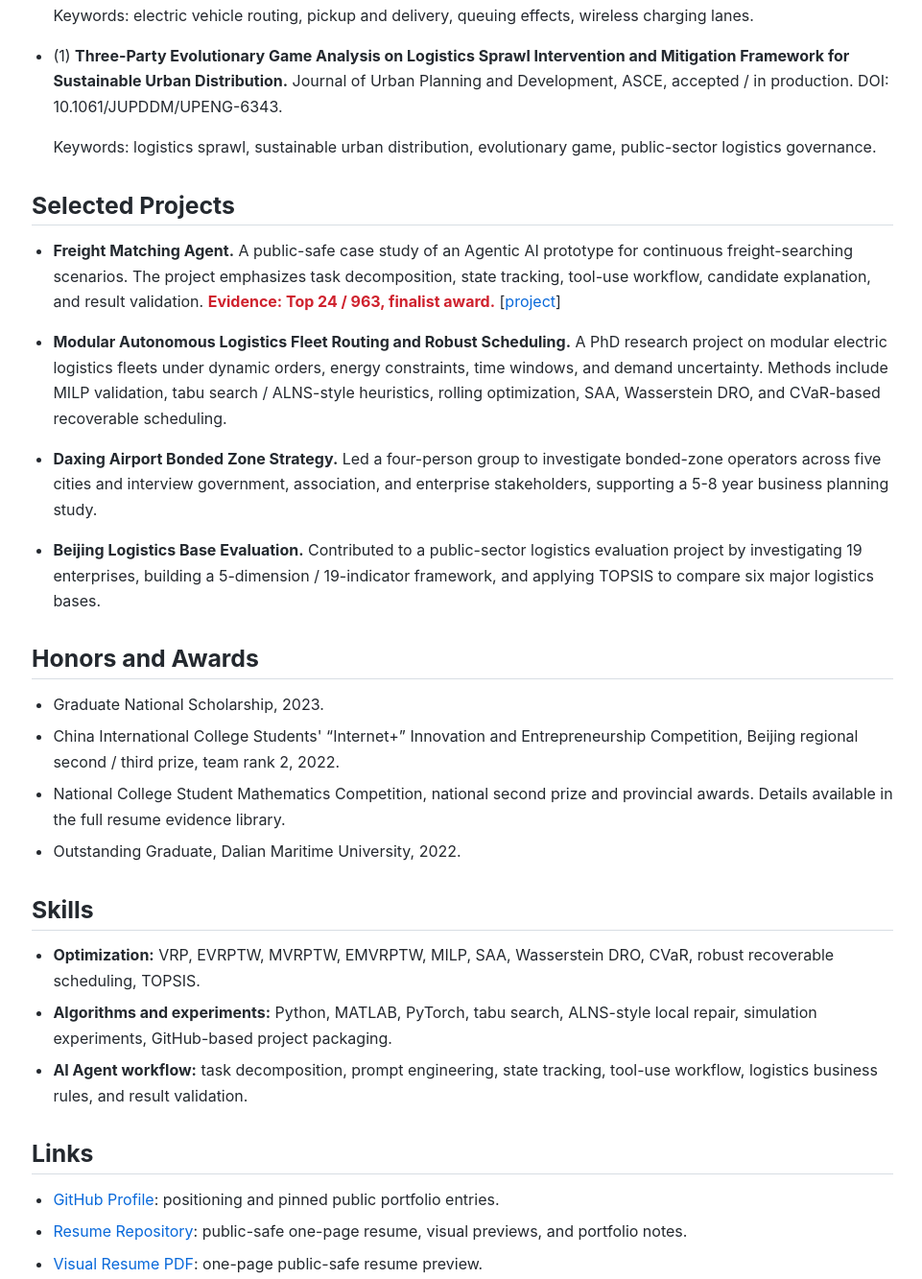
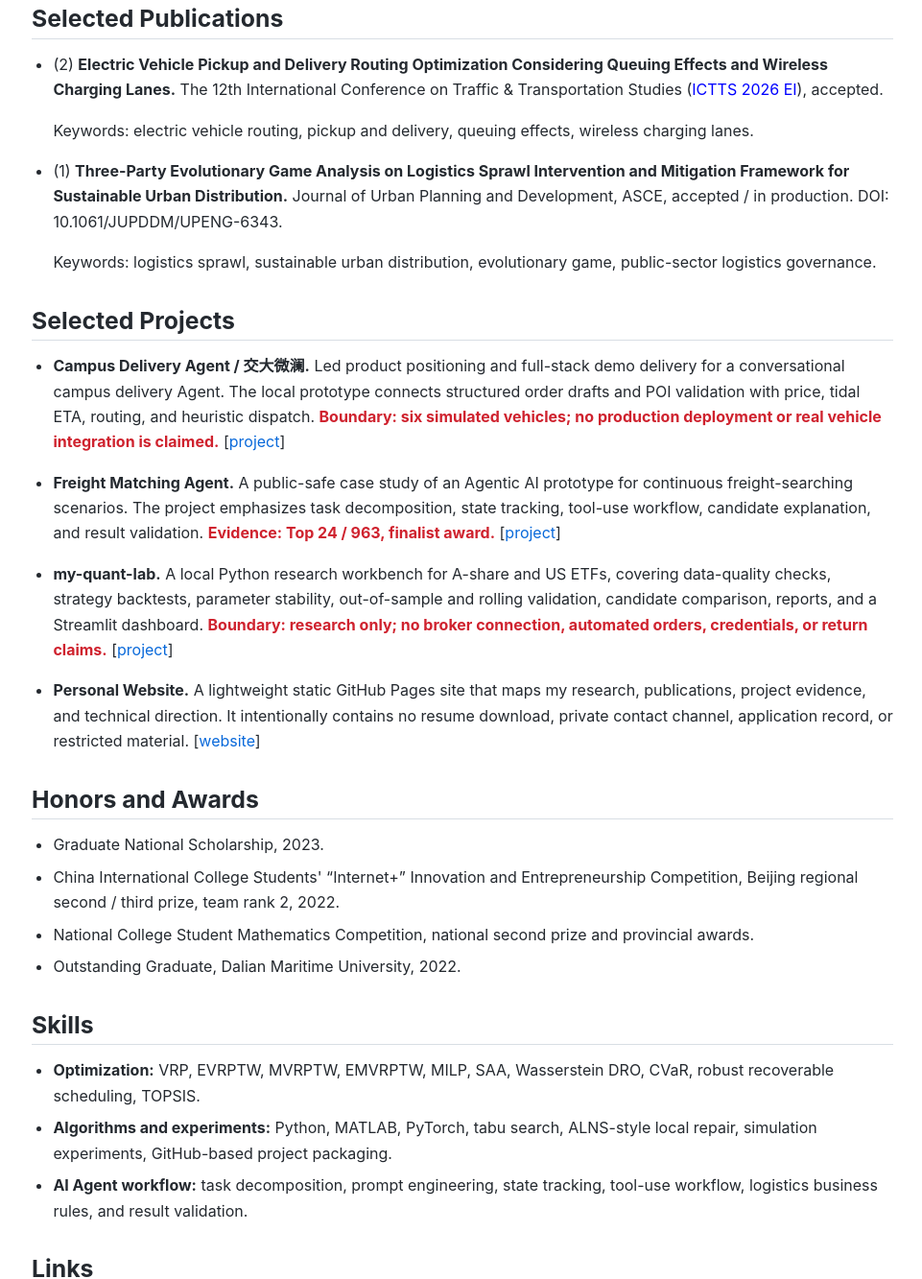
Before and after one commit to Torch-ju/Torch-ju.github.io, a plain HTML site: page index.html in a window 1280 px wide. Shown: the part 1445-2778 px from the top of the page at 96% size, without its empty margins (319-1280 px from the left). Drawn offline with Linux system fonts and the light colour scheme.

Commit message:
Replace resume links with project portfolio

```diff
--- a/index.html
+++ b/index.html
@@ -4,6 +4,7 @@
   <meta charset="utf-8">
   <meta name="viewport" content="width=device-width, initial-scale=1">
   <meta name="description" content="Chengju Liang's homepage: Transportation PhD candidate at Beijing Jiaotong University, focused on operations research, logistics decision intelligence, and AI Agent applications.">
+  <link rel="icon" href="data:,">
   <title>Chengju Liang - Homepage</title>
   <link rel="stylesheet" href="styles.css">
 </head>
@@ -43,8 +44,9 @@
           <li>AI Agents × Operations Research × Logistics Decision Intelligence</li>
           <li><a href="https://github.com/Torch-ju" target="_blank" rel="noreferrer">GitHub</a></li>
           <li><a href="https://torch-ju.github.io/" target="_blank" rel="noreferrer">Homepage</a></li>
-          <li><a href="https://github.com/Torch-ju/resume/blob/main/assets/caspian_liang_resume_v3_public_visual_interviewer.pdf" target="_blank" rel="noreferrer">Resume PDF</a></li>
+          <li><a href="https://github.com/Torch-ju/campus-delivery-agent" target="_blank" rel="noreferrer">Campus Delivery Agent</a></li>
           <li><a href="https://github.com/Torch-ju/freight-matching-agent" target="_blank" rel="noreferrer">Freight Matching Agent</a></li>
+          <li><a href="https://github.com/Torch-ju/my-quant-lab" target="_blank" rel="noreferrer">Quant Research Lab</a></li>
         </ul>
         <p class="public-note">A public academic homepage. More private materials require my permission first.</p>
       </section>
@@ -86,10 +88,12 @@
 
         <h1 id="news">News</h1>
         <ul>
+          <li><em>2026</em>: I organized Campus Delivery Agent / 交大微澜 as a public-safe case study of conversational ordering, deterministic logistics decisions, and a runnable local full-stack demo.</li>
           <li><em>2026</em>: I organized Freight Matching Agent as my main public case study for AI Agent × logistics decision support; competition result: Top 24 / 963, finalist award.</li>
+          <li><em>2026</em>: I opened my-quant-lab as a research-only Python workbench for backtesting, out-of-sample validation, rolling validation, and human-reviewed AI analysis.</li>
           <li><em>2026</em>: ICTTS 2026 EI paper accepted: <em>Electric Vehicle Pickup and Delivery Routing Optimization Considering Queuing Effects and Wireless Charging Lanes</em>.</li>
           <li><em>2026</em>: ASCE Journal of Urban Planning and Development paper accepted / in production, DOI: 10.1061/JUPDDM/UPENG-6343.</li>
-          <li><em>2026</em>: Public-safe GitHub profile, resume repository, and academic homepage were organized for job-search and research communication.</li>
+          <li><em>2026</em>: Public-safe GitHub profile and academic homepage were organized for job-search and research communication.</li>
         </ul>
 
         <h1 id="educations">Educations</h1>
@@ -121,6 +125,15 @@
         <ul>
           <li>
             <p>
+              <strong>Campus Delivery Agent / 交大微澜.</strong>
+              Led product positioning and full-stack demo delivery for a conversational campus delivery Agent.
+              The local prototype connects structured order drafts and POI validation with price, tidal ETA, routing, and heuristic dispatch.
+              <span class="evidence">Boundary: six simulated vehicles; no production deployment or real vehicle integration is claimed.</span>
+              [<a href="https://github.com/Torch-ju/campus-delivery-agent" target="_blank" rel="noreferrer">project</a>]
+            </p>
+          </li>
+          <li>
+            <p>
               <strong>Freight Matching Agent.</strong>
               A public-safe case study of an Agentic AI prototype for continuous freight-searching scenarios.
               The project emphasizes task decomposition, state tracking, tool-use workflow, candidate explanation, and result validation.
@@ -130,23 +143,19 @@
           </li>
           <li>
             <p>
-              <strong>Modular Autonomous Logistics Fleet Routing and Robust Scheduling.</strong>
-              A PhD research project on modular electric logistics fleets under dynamic orders, energy constraints, time windows, and demand uncertainty.
-              Methods include MILP validation, tabu search / ALNS-style heuristics, rolling optimization, SAA, Wasserstein DRO, and CVaR-based recoverable scheduling.
+              <strong>my-quant-lab.</strong>
+              A local Python research workbench for A-share and US ETFs, covering data-quality checks, strategy backtests,
+              parameter stability, out-of-sample and rolling validation, candidate comparison, reports, and a Streamlit dashboard.
+              <span class="evidence">Boundary: research only; no broker connection, automated orders, credentials, or return claims.</span>
+              [<a href="https://github.com/Torch-ju/my-quant-lab" target="_blank" rel="noreferrer">project</a>]
             </p>
           </li>
           <li>
             <p>
-              <strong>Daxing Airport Bonded Zone Strategy.</strong>
-              Led a four-person group to investigate bonded-zone operators across five cities and interview government, association, and enterprise stakeholders,
-              supporting a 5-8 year business planning study.
-            </p>
-          </li>
-          <li>
-            <p>
-              <strong>Beijing Logistics Base Evaluation.</strong>
-              Contributed to a public-sector logistics evaluation project by investigating 19 enterprises, building a 5-dimension / 19-indicator framework,
-              and applying TOPSIS to compare six major logistics bases.
+              <strong>Personal Website.</strong>
+              A lightweight static GitHub Pages site that maps my research, publications, project evidence, and technical direction.
+              It intentionally contains no resume download, private contact channel, application record, or restricted material.
+              [<a href="https://torch-ju.github.io/" target="_blank" rel="noreferrer">website</a>]
             </p>
           </li>
         </ul>
@@ -155,7 +164,7 @@
         <ul>
           <li>Graduate National Scholarship, 2023.</li>
           <li>China International College Students' “Internet+” Innovation and Entrepreneurship Competition, Beijing regional second / third prize, team rank 2, 2022.</li>
-          <li>National College Student Mathematics Competition, national second prize and provincial awards. Details available in the full resume evidence library.</li>
+          <li>National College Student Mathematics Competition, national second prize and provincial awards.</li>
           <li>Outstanding Graduate, Dalian Maritime University, 2022.</li>
         </ul>
 
@@ -169,9 +178,10 @@
         <h1 id="links">Links</h1>
         <ul>
           <li><a href="https://github.com/Torch-ju" target="_blank" rel="noreferrer">GitHub Profile</a>: positioning and pinned public portfolio entries.</li>
-          <li><a href="https://github.com/Torch-ju/resume" target="_blank" rel="noreferrer">Resume Repository</a>: public-safe one-page resume, visual previews, and portfolio notes.</li>
-          <li><a href="https://github.com/Torch-ju/resume/blob/main/assets/caspian_liang_resume_v3_public_visual_interviewer.pdf" target="_blank" rel="noreferrer">Visual Resume PDF</a>: one-page public-safe resume preview.</li>
+          <li><a href="https://github.com/Torch-ju/campus-delivery-agent" target="_blank" rel="noreferrer">Campus Delivery Agent</a>: conversational campus delivery Agent and local full-stack demo case study.</li>
           <li><a href="https://github.com/Torch-ju/freight-matching-agent" target="_blank" rel="noreferrer">Freight Matching Agent</a>: desensitized AI Agent case study for logistics decision support.</li>
+          <li><a href="https://github.com/Torch-ju/my-quant-lab" target="_blank" rel="noreferrer">Quant Research Lab</a>: reproducible research workflow for backtesting and validation.</li>
+          <li><a href="https://torch-ju.github.io/" target="_blank" rel="noreferrer">Personal Website</a>: public research and project map.</li>
         </ul>
 
         <h1 id="public-boundary">Public Boundary</h1>
@@ -187,7 +197,7 @@
   </main>
 
   <footer class="site-footer">
-    <p>Personal academic homepage for research communication, resume review, and careful public sharing.</p>
+    <p>Personal academic homepage for research communication, project review, and careful public sharing.</p>
   </footer>
 
   <script src="script.js"></script>
```
Also changed, not shown: 1 other file.
